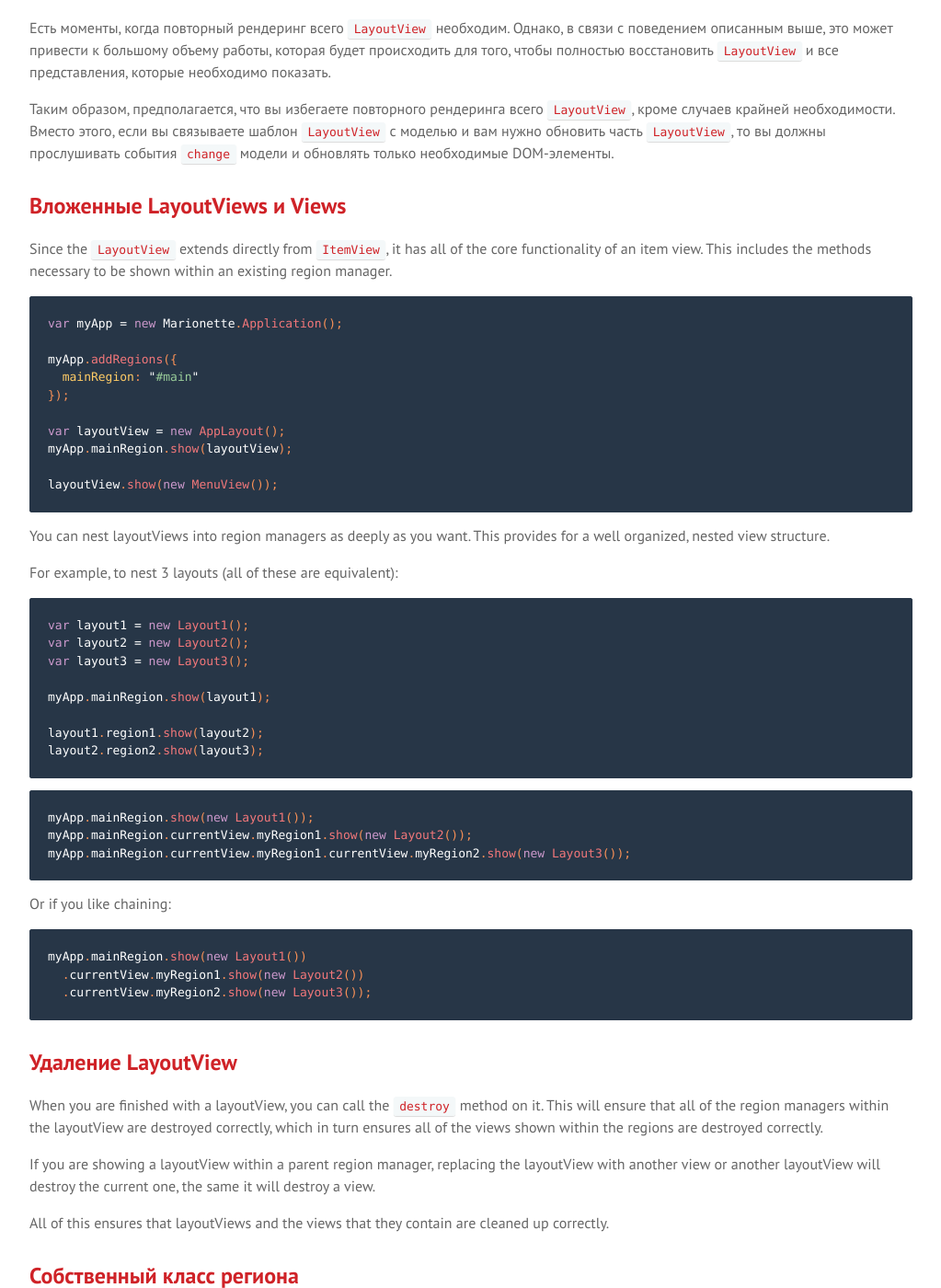
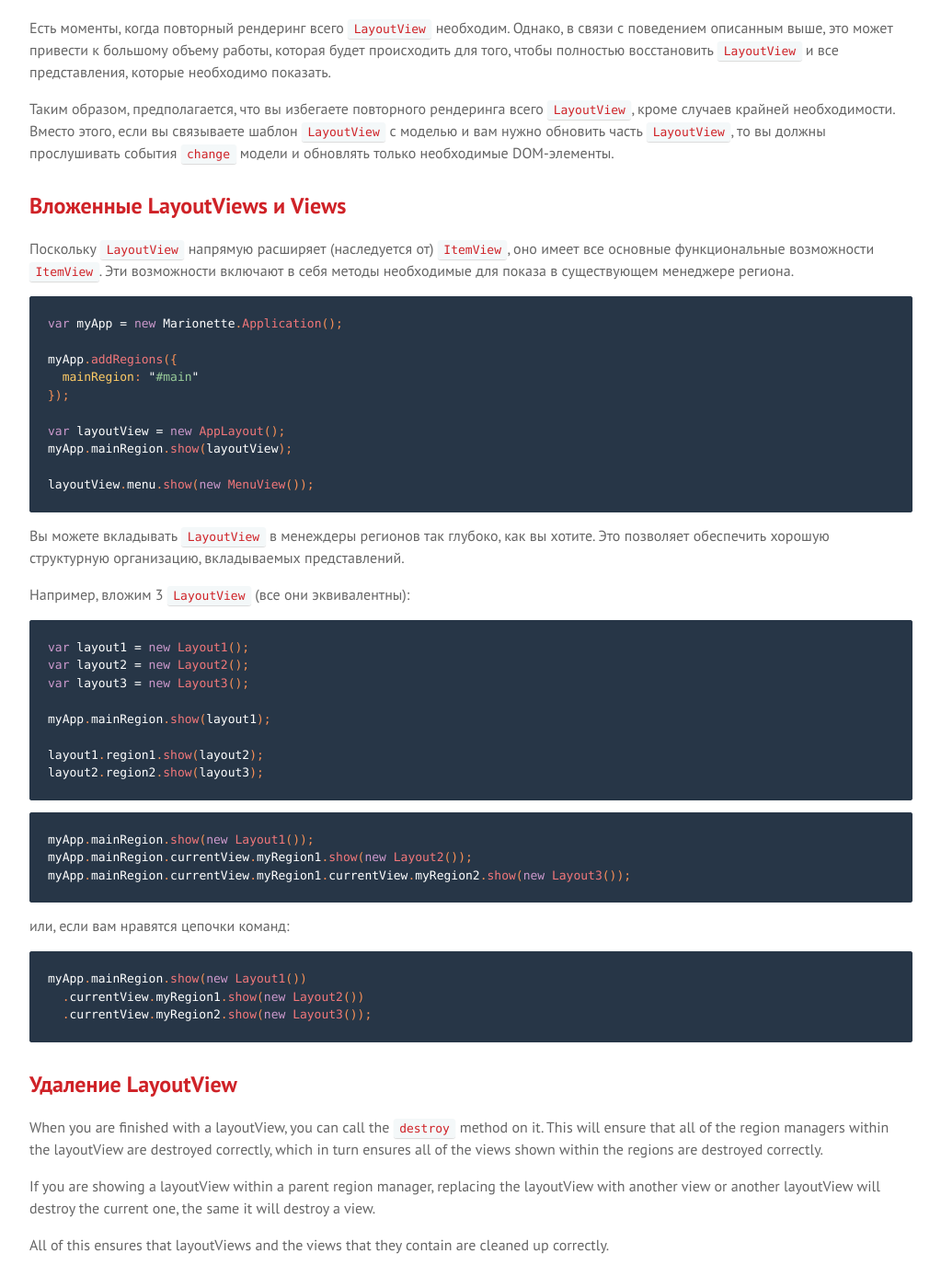
Before and after one commit to sadcitizen/marionettejs.ru, a Jekyll site: the page built from _posts/2014-05-01-layoutview.md, in a window 1280 px wide and 1400 px high, scrolled down 3700 px. Shown: the whole window at 92% size, without its empty margins (128-1151 px from the left). Built offline with Jekyll 4.4.1, drawn with Linux system fonts in a browser that asks for light colours; some web fonts are replaced; Markdown is read by kramdown in place of the engine named in the settings.

Commit message:
translate ru/LayoutView
translate 'Nested LayoutViews And Views'

````diff
--- a/_includes/translation/ru/marionette.layoutview.md
+++ b/_includes/translation/ru/marionette.layoutview.md
@@ -176,9 +176,9 @@
 
 ## <a name="nested-layoutviews-and-views"></a> Вложенные LayoutViews и Views
 
-Since the `LayoutView` extends directly from `ItemView`, it
-has all of the core functionality of an item view. This includes
-the methods necessary to be shown within an existing region manager.
+Поскольку `LayoutView` напрямую расширяет (наследуется от) `ItemView`,
+оно имеет все основные функциональные возможности `ItemView`. Эти возможности
+включают в себя методы необходимые для показа в существующем менеджере региона.
 
 ```js
 var myApp = new Marionette.Application();
@@ -190,13 +190,14 @@
 var layoutView = new AppLayout();
 myApp.mainRegion.show(layoutView);
 
-layoutView.show(new MenuView());
+layoutView.menu.show(new MenuView());
 ```
 
-You can nest layoutViews into region managers as deeply as you want.
-This provides for a well organized, nested view structure.
+Вы можете вкладывать `LayoutView` в менеждеры регионов так глубоко,
+как вы хотите. Это позволяет обеспечить хорошую структурную организацию,
+вкладываемых представлений.
 
-For example, to nest 3 layouts (all of these are equivalent):
+Например, вложим 3 `LayoutView` (все они эквивалентны):
 
 ```js
 var layout1 = new Layout1();
@@ -215,7 +216,7 @@
 myApp.mainRegion.currentView.myRegion1.currentView.myRegion2.show(new Layout3());
 ```
 
-Or if you like chaining:
+или, если вам нравятся цепочки команд:
 
 ```js
 myApp.mainRegion.show(new Layout1())
````
